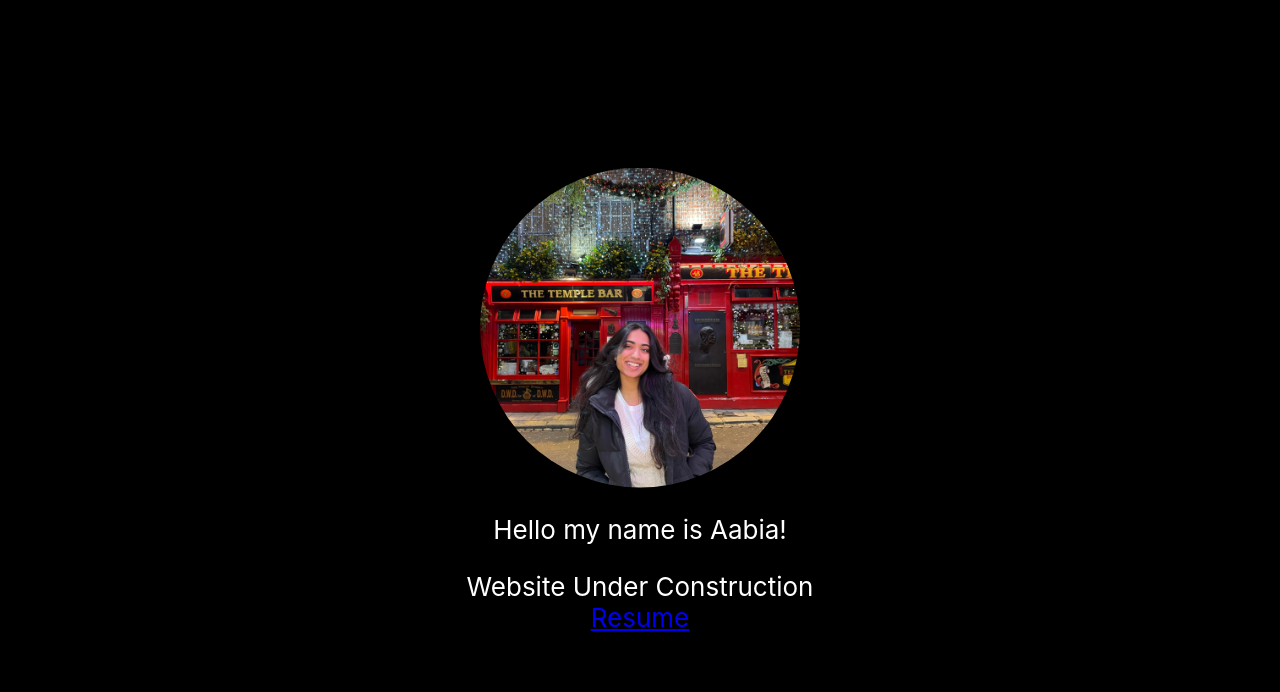
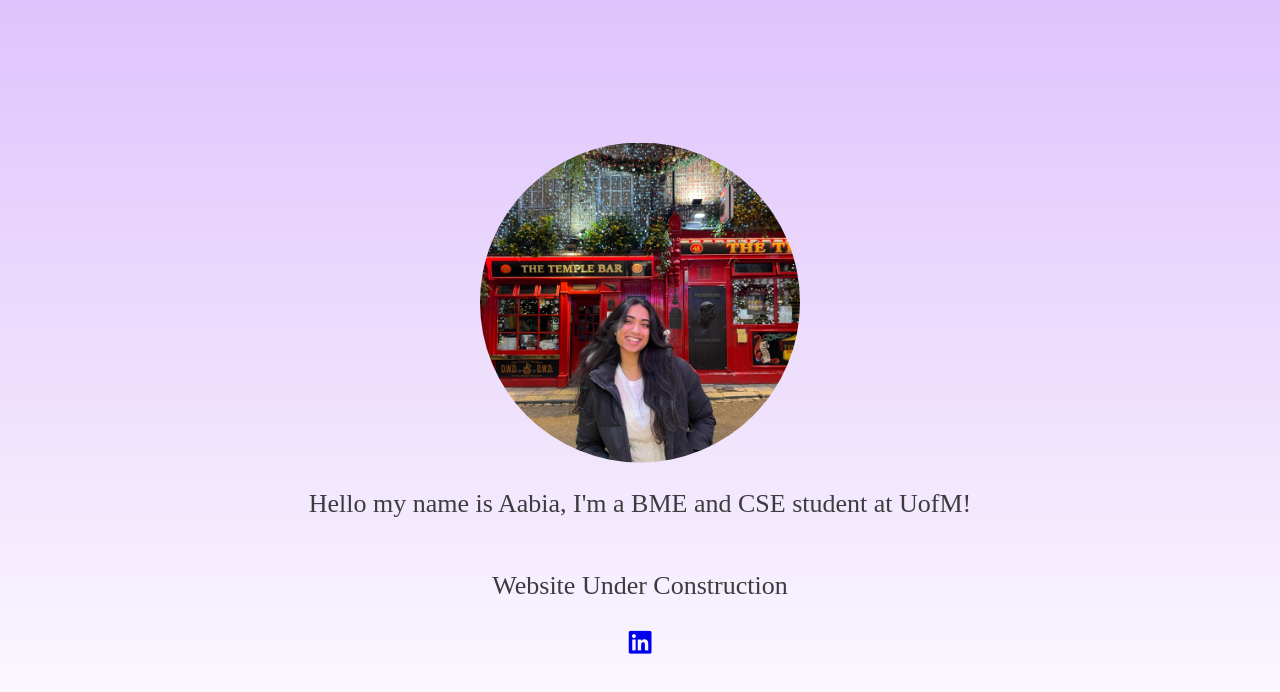
Before and after one commit to AabiaHasan/AabiaHasan.github.io, a React (Create React App) app in the folder app/: page / in a window 1280 px wide. Shown: the top 692 px of the page. Built offline with nearby package versions, Linux system fonts and the light colour scheme.

Commit message:
making the site prettier

```diff
--- a/app/public/index.html
+++ b/app/public/index.html
@@ -3,6 +3,7 @@
   <head>
     <meta charset="utf-8" />
     <link rel="icon" href="%PUBLIC_URL%/favicon.ico" />
+    <link rel="stylesheet" href="https://cdnjs.cloudflare.com/ajax/libs/font-awesome/5.15.3/css/all.min.css">
     <meta name="viewport" content="width=device-width, initial-scale=1" />
     <meta name="theme-color" content="#000000" />
     <meta
--- a/app/src/App.css
+++ b/app/src/App.css
@@ -10,14 +10,14 @@
 
 
 .App-header {
-  background-color: black;
+  background: linear-gradient(to bottom, #dfc3fc, #ffffff);
   min-height: 100vh;
   display: flex;
   flex-direction: column;
   align-items: center;
   justify-content: center;
   font-size: calc(10px + 2vmin);
-  color: white;
+  color: rgb(60, 60, 62);
 }
 
 .App-link {
--- a/app/src/App.js
+++ b/app/src/App.js
@@ -6,12 +6,14 @@ function App() {
     <div className="App">
       <header className="App-header">
         <img src={logo} className="App-logo" alt="logo" />
-        <p>
-         Hello my name is Aabia!
+        <p style={{fontFamily: 'Fira Sans'}}>
+         Hello my name is Aabia, I'm a BME and CSE student at UofM!
         </p>
+        <p style={{fontFamily: 'Fira Sans'}}>
         Website Under Construction
-        <a href="AabiaHasan_Resume.pdf">
-        Resume
+        </p>
+        <a href="https://www.linkedin.com/in/aabiahasan/">
+        <i class="fab fa-linkedin"></i>
         </a>
       </header>
     </div>
```
Also changed, not shown: app/src/logo.svg (deleted).
